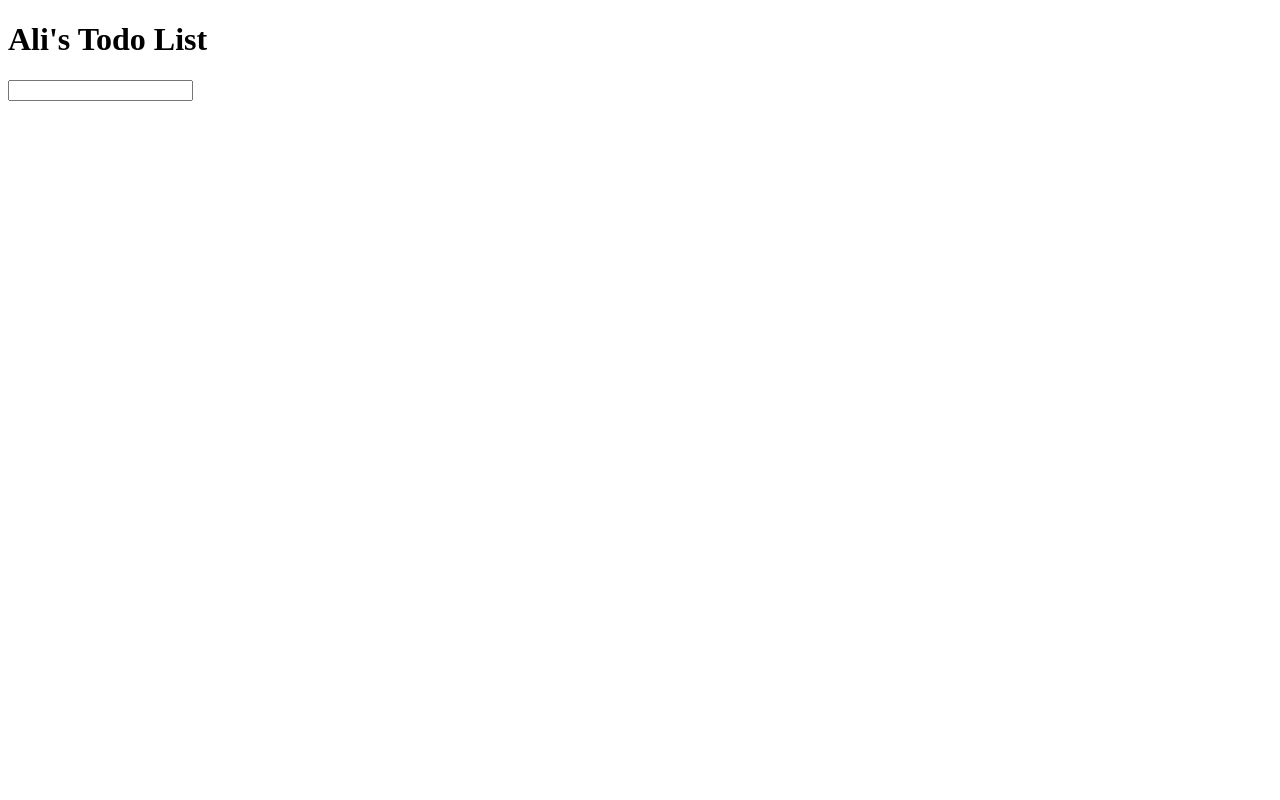
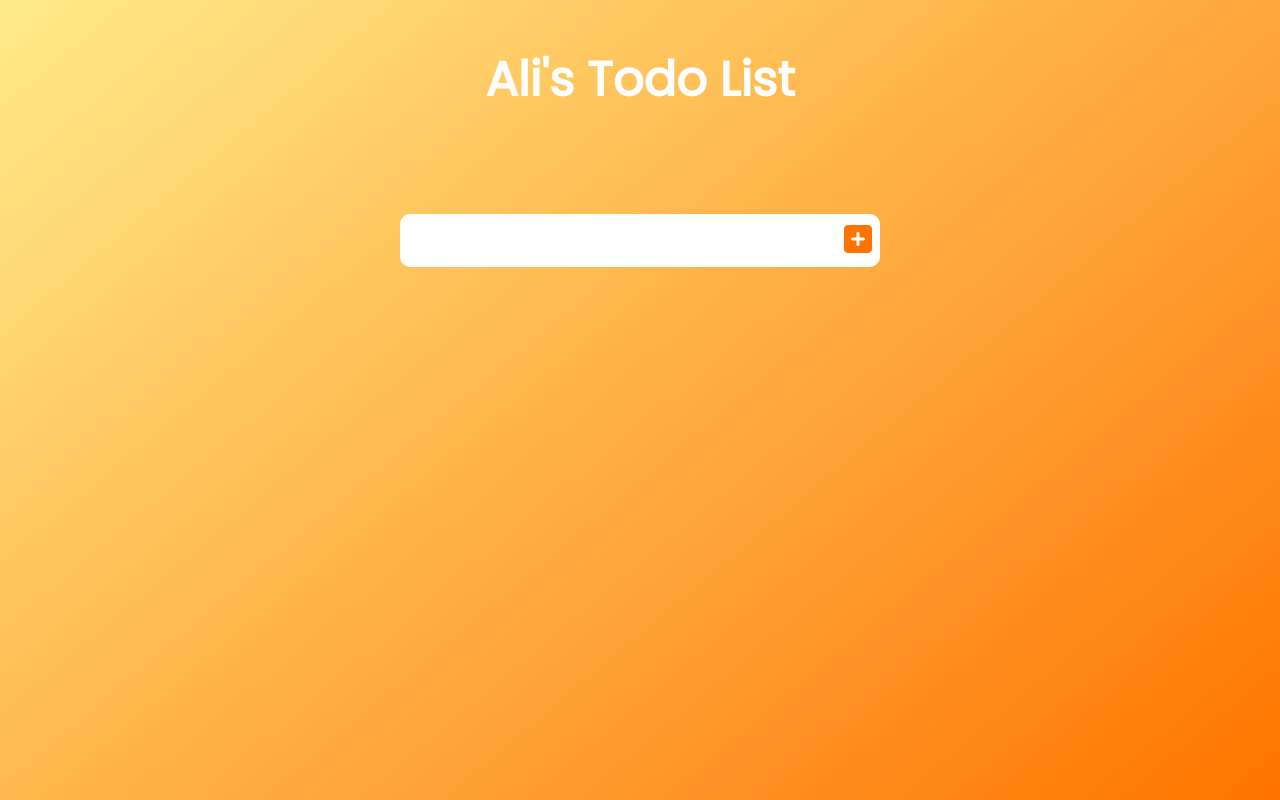
Before and after one commit to parsfront/js-project-1, a plain HTML site: page index.html in a window 1280 px wide. Drawn offline with Linux system fonts and the light colour scheme.

Commit message:
adding css

```diff
--- a/index.html
+++ b/index.html
@@ -19,7 +19,11 @@
     </header>
     <form>
         <input type="text" class="todo-input">
+        <button class="todo-button" type="submit"><i class="fas fa-plus-square"></i></button>
     </form>
+    <div class="todo-container">
+        <ul class="todo-list"></ul>
+    </div>
 
 
 
--- a/style.css
+++ b/style.css
@@ -0,0 +1,51 @@
+* {
+  margin: 0;
+  padding: 0;
+  box-sizing: 0;
+}
+
+body {
+  background-image: linear-gradient(140deg, #ffeb89, #ff7300);
+  color: #fff;
+  font-family: "Poppins", sans-serif;
+  min-height: 100vh;
+}
+
+header {
+  font-size: 1.5rem;
+}
+
+header,
+form {
+  min-height: 20vh;
+  display: flex;
+  justify-content: center;
+  align-items: center;
+}
+
+form input,
+form button {
+  padding: 0.5rem;
+  font-size: 2rem;
+  border: none;
+  background: white;
+  outline: none;
+}
+
+form input {
+  border-radius: 10px 0px 0px 10px;
+}
+
+form button {
+  border-radius: 0px 10px 10px 0px;
+  color: #ff7300;
+  background: white;
+  cursor: pointer;
+  transition: all 0.3s ease;
+}
+
+form button:hover {
+  background: #ff7300;
+  color: white;
+}
+3
```
